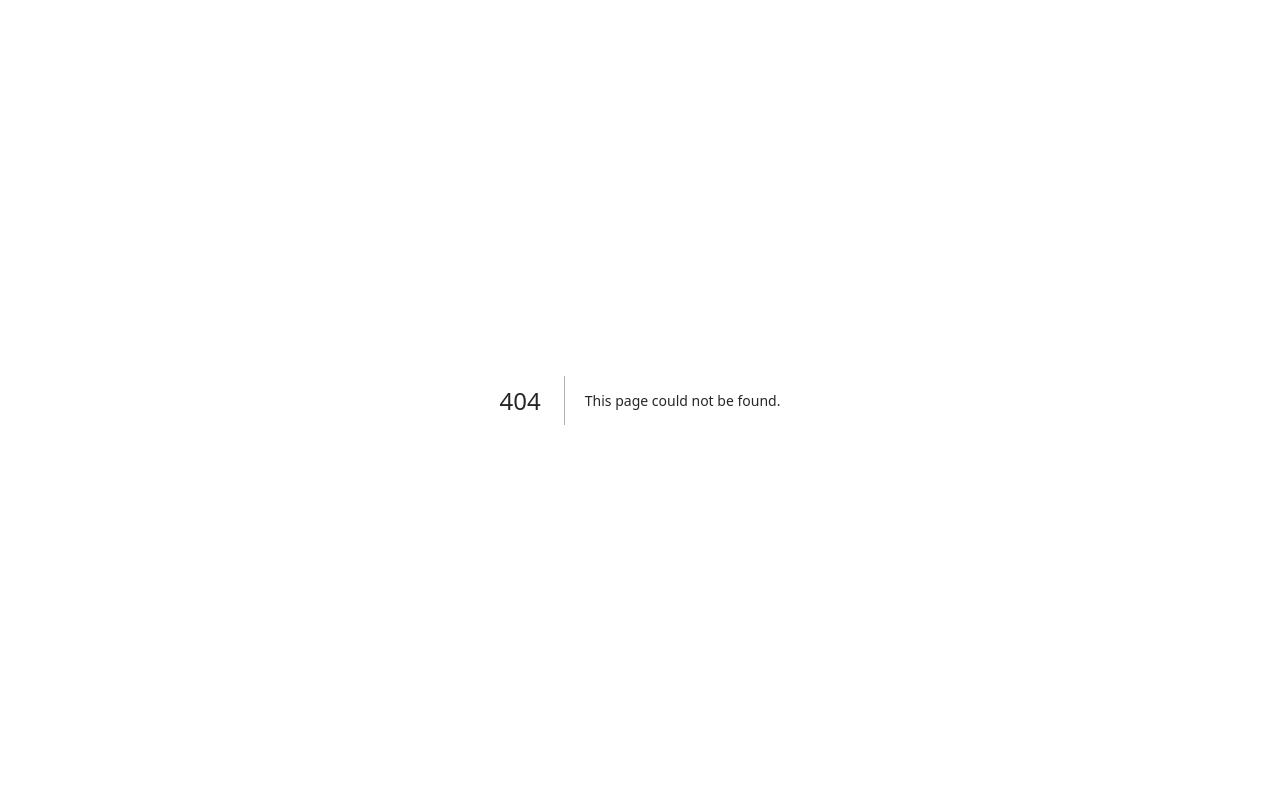
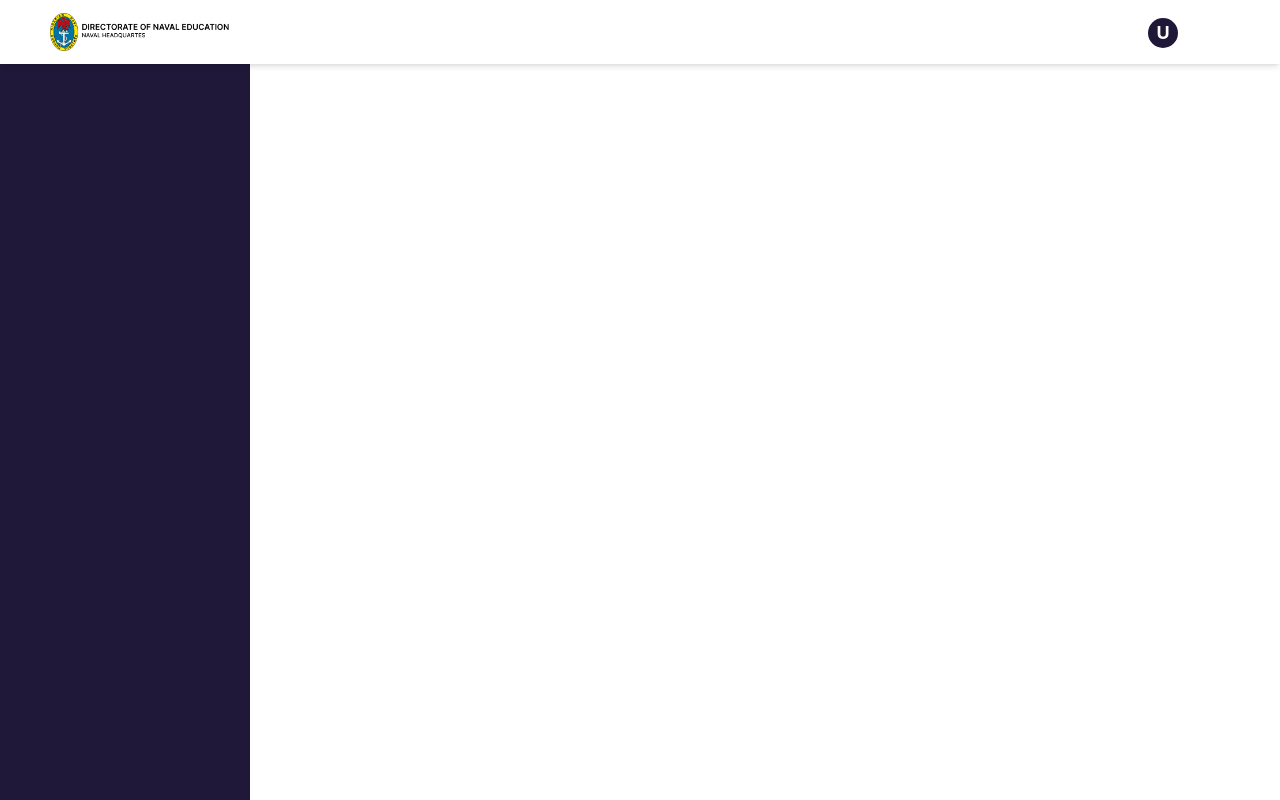
Before and after one commit to demo-nnedu-webapp/nnedu, a Next.js app: page /dashboard/profile in a window 1280 px wide. Before the commit this address had no page. Built offline with nearby package versions, Linux system fonts and the light colour scheme; some icons are missing.

Commit message:
chore: add profile page

```diff
--- /dev/null
+++ b/pages/dashboard/profile.jsx
@@ -0,0 +1,22 @@
+import Head from "next/head";
+import React from "react";
+import DashboardLayout from "../../components/layout/dashboardLayout";
+
+function Profile() {
+  return (
+    <>
+      <div>
+        <Head>
+          <title>NNSS Payments | Profile</title>
+          <meta name="description" content="Generated by create next app" />
+          <link rel="icon" href="/favicon.ico" />
+        </Head>
+      </div>
+      <DashboardLayout>
+        hello Profile here
+      </DashboardLayout>
+    </>
+  );
+}
+
+export default Profile;
```
